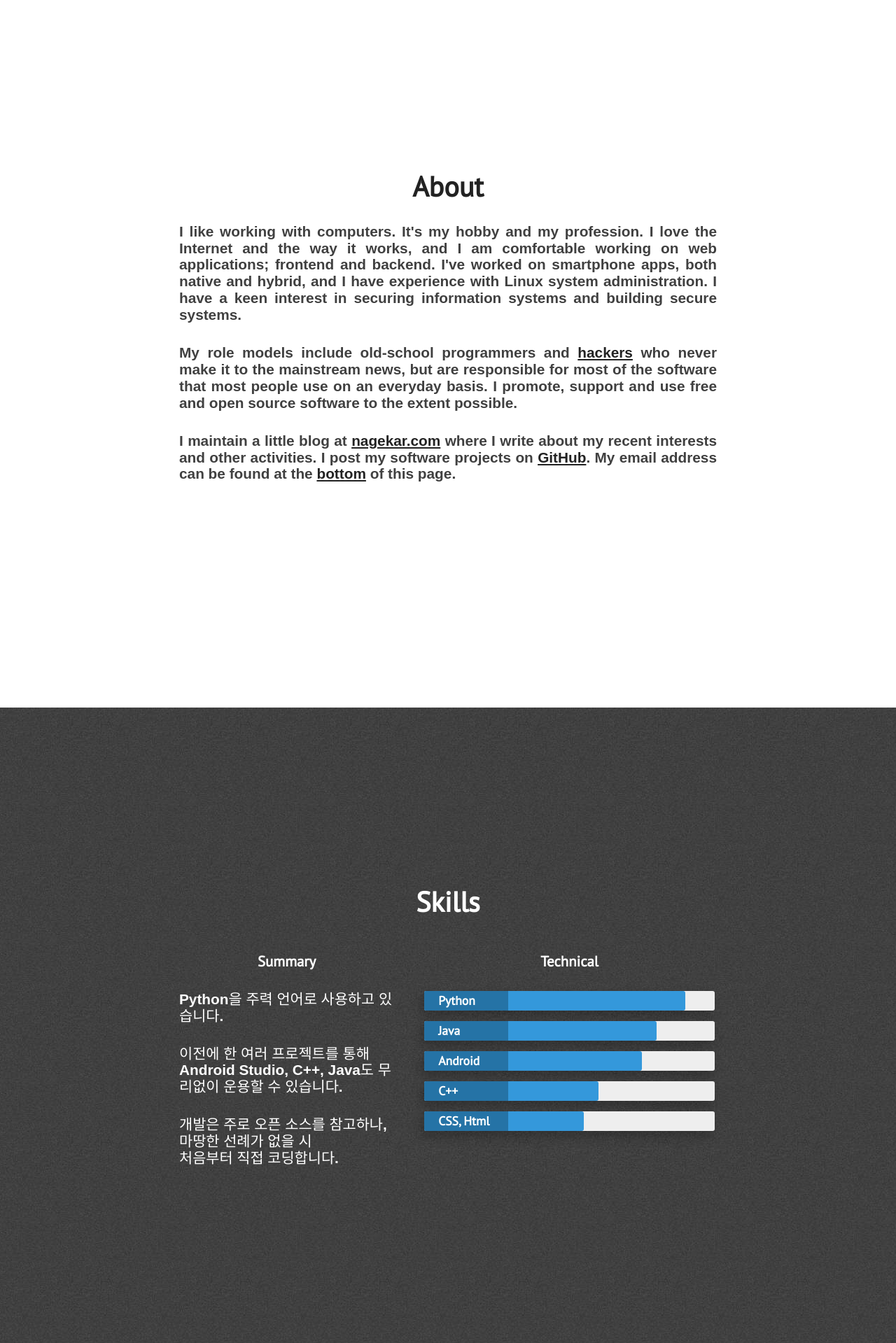
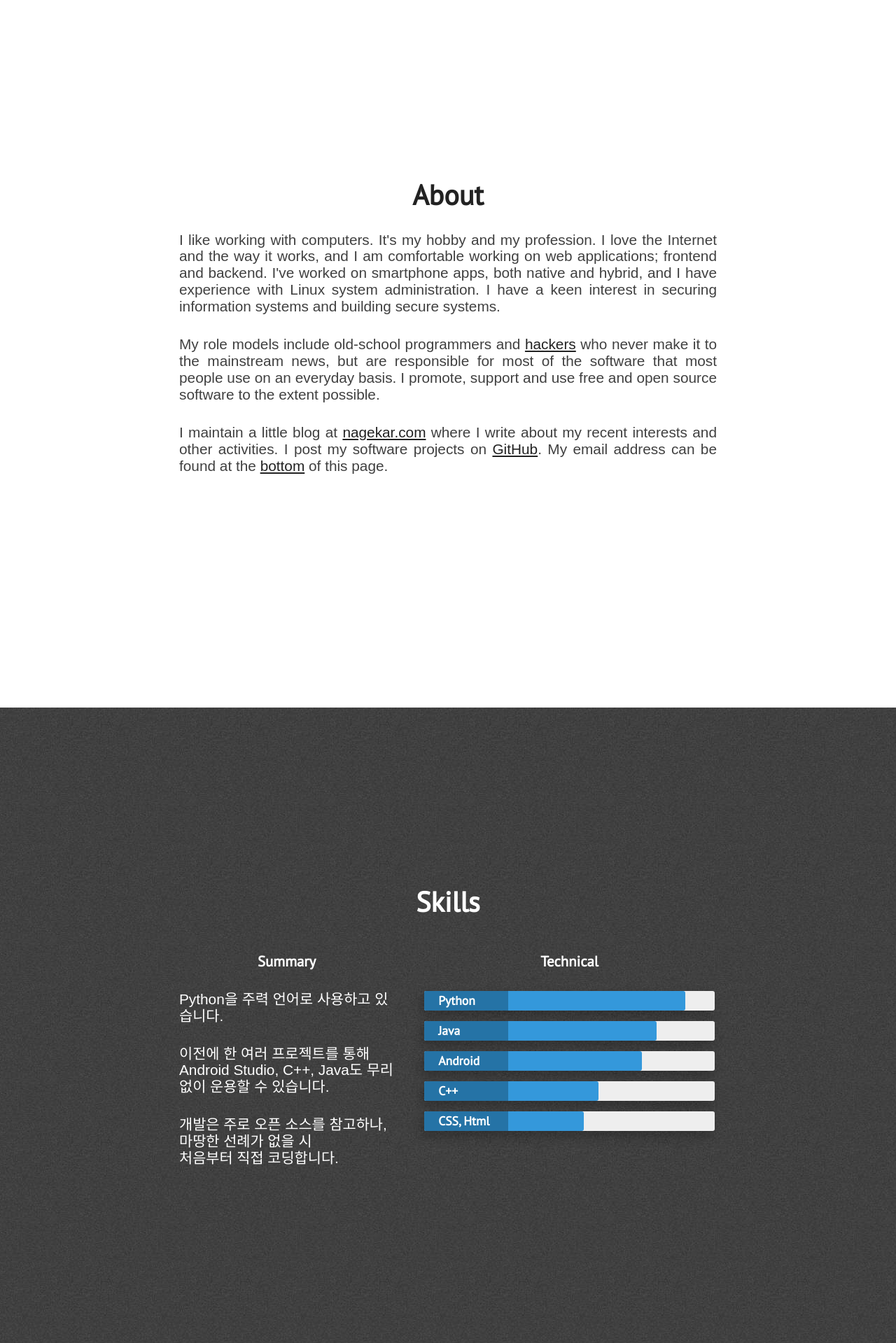
Before and after one commit to SongChaeYoung98/SongChaeYoung98.github.io, a Jekyll site: the page built from index.html, in a window 1280 px wide. Shown: the part 949-2868 px from the top of the page at 70% size. Built offline with Jekyll 4.4.1, drawn with Linux system fonts in a browser that asks for light colours; nearby versions of some CDN libraries.

Commit message:
Update main.css

```diff
--- a/assets/css/main.css
+++ b/assets/css/main.css
@@ -229,14 +229,14 @@ img {
   font-size: 1.3rem;
   margin: 30px auto;
   color: #404040;
-  font-weight: 550;
+  font-weight: 400;
 }
 
 .paragraph-text-normal {
   /* font-family: 'PT Sans', sans-serif; */
   font-family: 'Nanum Gothic', sans-serif;
   color: #404040;
-  font-weight: 550;
+  font-weight: 400;
 }
 
 .pt-sans-font {
```
